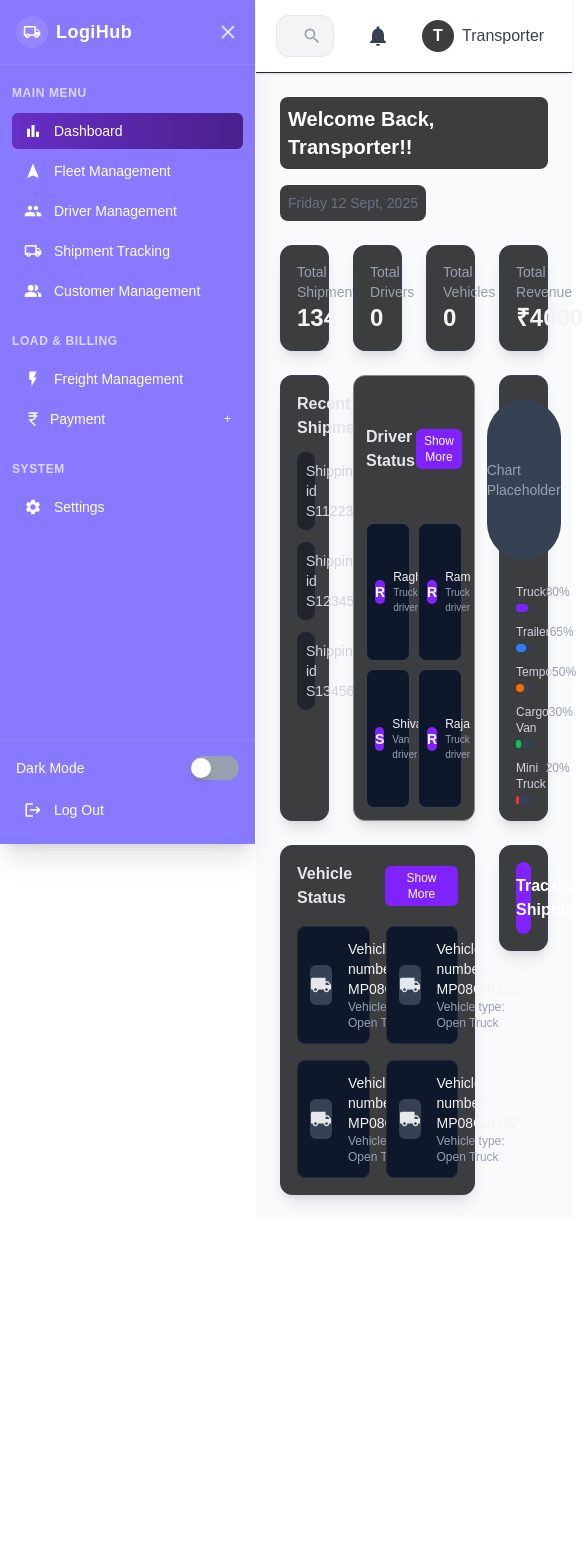
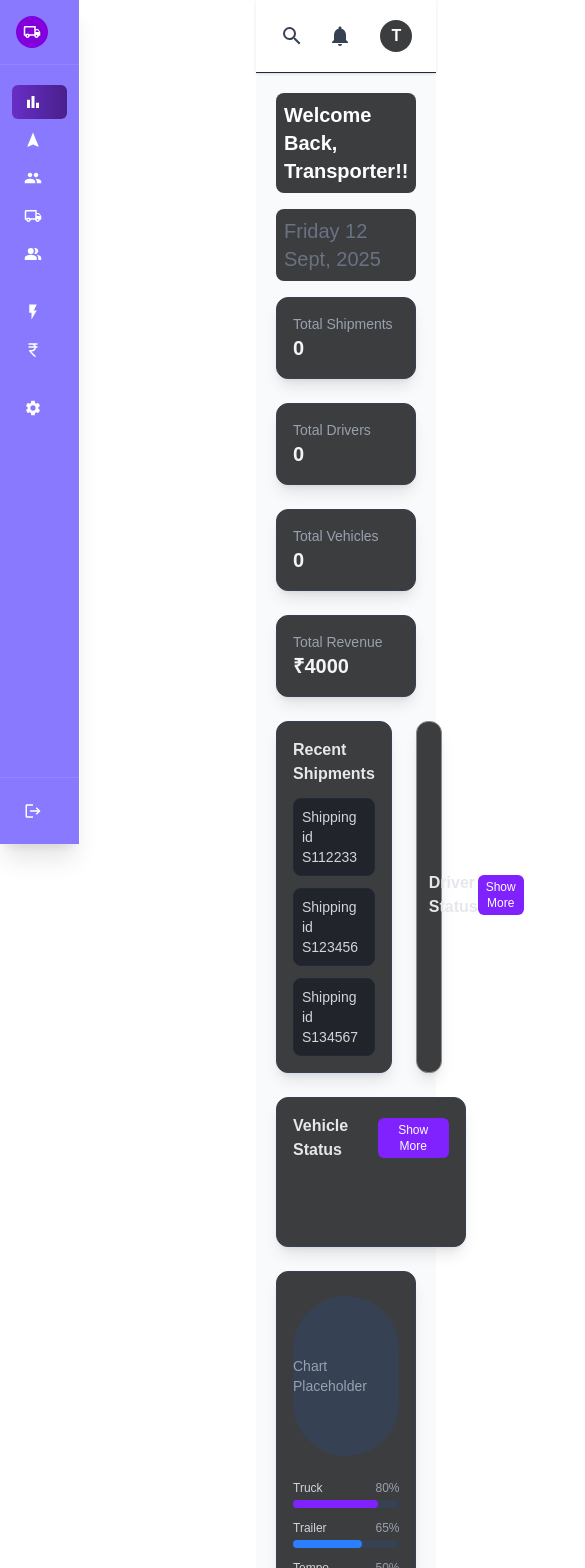
Before and after one commit to AnushkaTomar123/LogiHub, a Next.js app in the folder frontend/: page /transporter/dashboard in a window 390 px wide. Shown: the top 1568 px of the page, 585 px wide, since content can reach past the window. Before the commit the page ends 1219 px from the top, so only its background shows below. Built offline with nearby package versions, Linux system fonts and the light colour scheme.

Commit message:
feat:Daashbaord done

```diff
--- a/frontend/src/app/transporter/dashboard/page.tsx
+++ b/frontend/src/app/transporter/dashboard/page.tsx
@@ -26,6 +26,7 @@ const getDriverStatus = (id: number) => {
 // --- Interfaces (Kept same) ---
 
 interface Driver {
+  licenseNumber:string;
   id: number;
   driverName: string;
   status?: string;
@@ -139,10 +140,11 @@ export default function TransporterDashboard() {
       .catch((err) => console.error("Error fetching vehicles:", err));
   }, [transporterId]);
 
+
   // --- Stats Calculation for Stat Cards ---
   const totalVehicles = vehicles.length;
   const totalDrivers = drivers.length;
-  const totalShipments = 134;
+  const totalShipments = vehicles.length;
   const totalRevenue = 4000;
 
   const STAT_CARDS = [
@@ -175,8 +177,6 @@ export default function TransporterDashboard() {
       fixedWidth: true,
     },
   ];
-  // ------------------------------------------
-
   const sidebarWidth = sidebarCollapsed ? 80 : 256;
 
   return (
@@ -186,15 +186,14 @@ export default function TransporterDashboard() {
     >
       <TransporterHeader />
 
-      <main className="p-6">
-        {/* Top Header Row (Welcome & Date) */}
-        <div className="flex flex-col lg:flex-row justify-between items-start gap-4 mb-6">
-          <div>
+      <main className="p-5">
+        <div className="flex flex-col lg:flex-row justify-between items-start gap-4 mb-4">
+          <div className="col-span-1 dark:border-border">
             <h1 className="text-xl p-2 rounded-lg font-bold bg-card text-white">
               Welcome Back, {username}!!
             </h1>
           </div>
-          <div className="text-sm p-2 rounded-lg bg-card text-gray-500 dark:text-gray-400">
+          <div className="text-xl p-2 rounded-lg bg-card text-gray-500 dark:text-gray-400 dark:border-border">
             {new Date().toLocaleDateString("en-IN", {
               weekday: "long",
               day: "numeric",
@@ -203,31 +202,27 @@ export default function TransporterDashboard() {
             })}
           </div>
         </div>
-
-        {/* --- 4-COLUMN DASHBOARD LAYOUT (Adjusted) --- */}
-        <div className="grid grid-cols-4 gap-6">
-          {/* 1. Stat Cards (4 columns) */}
+        <div className="grid  grid-cols-1 md:grid-cols-4 gap-6">
+          {/* 1. Stat Cards */}
           {STAT_CARDS.map((item, i) => (
             <motion.div
               key={i}
               initial={{ opacity: 0, y: 20 }}
               animate={{ opacity: 1, y: 0 }}
               transition={{ delay: i * 0.08 }}
-              className="p-4 rounded-xl border border-gray-700 dark:border-gray-800 bg-card shadow-lg col-span-1"
+              className="p-4 rounded-xl border border-gray-700 dark:border-border bg-card shadow-lg md:col-span-1"
             >
               <div className="flex flex-col h-full justify-between">
                 <p className="text-sm text-gray-400">{item.label}</p>
-                <h3 className="text-2xl font-bold text-gray-100">
+                <h3 className="text-xl md:text-2xl font-bold text-gray-100">
                   {item.value}
                 </h3>
               </div>
             </motion.div>
           ))}
-
-          {/* --- Second Row Content --- */}
-
-          {/* 2. Recent Shipments (Below Stat Card 1) */}
-          <div className="col-span-1 p-4 rounded-xl bg-card border border-gray-700 shadow-lg min-h-[250px]">
+          <div className="grid grid-cols- md:grid-cols-3 md:col-span-3 gap-6">
+            {/* 2. Recent Shipments*/}
+            <div className="col-span-1 p-4 rounded-xl bg-card border border-gray-700 shadow-lg md:h-[200px]">
               <div className="flex items-center justify-between mb-3">
                 <h3 className="text-md font-semibold text-gray-200">
                   Recent Shipments
@@ -245,10 +240,9 @@ export default function TransporterDashboard() {
                 ))}
               </div>
             </div>
-
-          {/* 3. Driver Status (Below Stat Cards 2 & 3 - now col-span-2) */}
-          <div className="col-span-2 grid grid-cols-2 gap-2 p-3 rounded-xl bg-card border border-border shadow-lg min-h-[220px]">
-            <div className="col-span-2 flex items-center justify-between mb-1">
+            {/* 3. Driver Status  */}
+            <div className="md:col-span-2 grid grid-cols-1 md:grid-cols-2 gap-2 p-3 rounded-xl bg-card border border-border shadow-lg md:h-[200px]">
+              <div className="md:col-span-2 flex items-center justify-between mb-1">
                 <h3 className="text-md font-semibold text-gray-200">
                   Driver Status
                 </h3>
@@ -260,23 +254,23 @@ export default function TransporterDashboard() {
                 </button>
               </div>
 
-            {MOCK_DRIVER_UI.map((driver, index) => (
+              {drivers.slice(0,4).map((driver, index) => (
                 <div
                   key={index}
                   className="col-span-1 flex items-center gap-2 p-2 rounded-lg border border-gray-700 bg-[#0f172a] hover:bg-[#1a1f3d] transition-all duration-200"
                 >
                   <div className="w-6 h-6 rounded-full bg-violet-600 text-white flex items-center justify-center font-semibold text-sm">
-                  {driver.name.charAt(0)}
+                    {driver.driverName.charAt(0)}
                   </div>
                   <div className="flex-1">
                     <p className="font-medium text-xs text-gray-100">
-                    {driver.name}
+                      {driver.driverName}
                     </p>
-                  <p className="text-[10px] text-gray-400">{driver.type}</p>
+                    <p className="text-[10px] text-gray-400"><span>License No.:{driver.licenseNumber}</span></p>
                   </div>
                   <MdCircle
                     className={`ml-auto ${
-                    driver.status === "Online"
+                      driver.status === "Available"
                         ? "text-green-500"
                         : "text-gray-400"
                     }`}
@@ -285,13 +279,47 @@ export default function TransporterDashboard() {
                 </div>
               ))}
             </div>
+            {/* 5. Vehicle Status  */}
+            <div className="col-span-3 p-4 rounded-xl bg-card border border-gray-700 shadow-lg min-h-[150px]">
+              <div className="flex items-center justify-between mb-4">
+                <h3 className="text-md font-semibold text-gray-200">
+                  Vehicle Status
+                </h3>
+                <button
+                  onClick={() => router.push("/transporter/fleet")}
+                  className="px-3 py-1 rounded-md bg-violet-600 text-white hover:bg-violet-700 transition text-xs"
+                >
+                  Show More
+                </button>
+              </div>
 
-          {/* 4. Chart & Legend (Below Stat Card 4 - spanning 1 column) */}
+              <div className="grid grid-cols-2 gap-4">
+                {vehicles.slice(0,4).map((v) => (
+                  <div
+                    key={v.id}
+                    className="col-span-1 flex items-center gap-4 p-3 rounded-lg bg-[#0f172a] border border-gray-800"
+                  >
+                    <div className="w-10 h-10 rounded-md bg-gray-700 flex items-center justify-center">
+                      <MdLocalShipping size={22} className="text-gray-200" />
+                    </div>
+                    <div className="flex-1">
+                      <p className="font-medium text-sm text-gray-100">
+                        Vehicle number: {v.vehicleNumber}
+                      </p>
+                      <p className="text-xs text-gray-400">
+                        Vehicle type: {v.vehicleType}
+                      </p>
+                    </div>
+                  </div>
+                ))}
+              </div>
+            </div>
+          </div>
+
+          {/* 4. Chart & Legend  */}
           <div className="col-span-1 space-y-6">
             <aside className="bg-card rounded-xl p-4 border border-gray-700 shadow-lg flex flex-col items-center">
-              {/* Chart Area */}
               <div className="w-full h-44 flex items-center justify-center">
-                {/* Placeholder Chart */}
                 <div className="w-40 h-40 bg-gray-700 rounded-full flex items-center justify-center">
                   <span className="text-gray-400 text-sm">
                     Chart Placeholder
@@ -299,7 +327,7 @@ export default function TransporterDashboard() {
                 </div>
               </div>
 
-              {/* Chart Legend (Horizontal Bars - Mocked) */}
+              {/* Chart Legend */}
               <div className="w-full mt-4 space-y-3">
                 {[
                   { label: "Truck", value: 80, color: "bg-violet-600" },
@@ -323,55 +351,16 @@ export default function TransporterDashboard() {
                 ))}
               </div>
             </aside>
-          </div>
-
-          {/* --- Third Row Content --- */}
-
-          {/* 5. Vehicle Status (Below Recent Shipments and Driver Status - spanning 3 columns) */}
-          <div className="col-span-3 p-4 rounded-xl bg-card border border-gray-700 shadow-lg min-h-[150px]">
-            <div className="flex items-center justify-between mb-4">
-              <h3 className="text-md font-semibold text-gray-200">
-                Vehicle Status
-              </h3>
-              <button
-                onClick={() => router.push("/transporter/fleet")}
-                className="px-3 py-1 rounded-md bg-violet-600 text-white hover:bg-violet-700 transition text-xs"
-              >
-                Show More
-              </button>
-            </div>
-
-            <div className="grid grid-cols-2 gap-4">
-              {MOCK_VEHICLE_UI.map((v) => (
-                <div
-                  key={v.id}
-                  className="col-span-1 flex items-center gap-4 p-3 rounded-lg bg-[#0f172a] border border-gray-800"
-                >
-                  <div className="w-10 h-10 rounded-md bg-gray-700 flex items-center justify-center">
-                    <MdLocalShipping size={22} className="text-gray-200" />
-                  </div>
-                  <div className="flex-1">
-                    <p className="font-medium text-sm text-gray-100">
-                      Vehicle number: {v.vehicleNumber}
-                    </p>
-                    <p className="text-xs text-gray-400">
-                      Vehicle type: {v.vehicleType}
-                    </p>
-                  </div>
-                </div>
-              ))}
-            </div>
-          </div>
-
             {/* 6. Tracking Shipment Button (Below Chart) */}
             <div className="col-span-1">
-            <div className="bg-card rounded-xl p-4 border border-gray-700 shadow-lg">
+              <div className="bg-card rounded-xl p-0 border border-border shadow-lg">
                 <button
                   onClick={() => router.push("/transporter/shipment")}
-                className="w-full py-3 rounded-lg bg-violet-600 hover:bg-violet-700 text-white font-bold transition"
+                  className="w-full py-3 rounded-lg bg-violet-600 hover:bg-violet-700 text-white font-bold text-sm transition"
                 >
                   Tracking Shipment
                 </button>
+              </div>
             </div>
           </div>
         </div>
--- a/frontend/src/components/transporter/TransporterHeader.tsx
+++ b/frontend/src/components/transporter/TransporterHeader.tsx
@@ -3,8 +3,6 @@
 import { useState, useEffect } from "react";
 import {
   MdNotifications,
-  MdDarkMode,
-  MdLightMode,
   MdSearch,
 } from "react-icons/md";
 import Link from "next/link";
@@ -16,10 +14,10 @@ interface Transporter {
 }
 
 export default function TransporterHeader() {
-
   const [showNotifications, setShowNotifications] = useState(false);
   const [showProfilePanel, setShowProfilePanel] = useState(false);
   const [transporter, setTransporter] = useState<Transporter | null>(null);
+  const [showMobileSearch, setShowMobileSearch] = useState(false); // 🔹 For toggling mobile search input
 
   useEffect(() => {
     const username = localStorage.getItem("username");
@@ -29,26 +27,35 @@ export default function TransporterHeader() {
   }, []);
 
   return (
-    <header className="w-full bg-white dark:bg-background border-b border-gray-800 dark:border-border shadow flex justify-between items-center px-5 py-3 sticky top-0 z-50">
-      {/* Search Bar */}
-      <div className="flex-1 max-w-md">
+    <header className="w-full bg-white dark:bg-background border-b border-gray-800 dark:border-border shadow flex justify-between items-center px-4 py-3 sticky top-0 z-50">
+
+      {/* 🔹 Desktop Search Bar */}
+      <div className="flex-1 max-w-md hidden md:block">
         <div className="relative">
-
           <input
             type="text"
             placeholder="Search"
             className="w-full pl-10 pr-4 py-2 rounded-xl border border-gray-200 dark:border-gray-700 bg-gray-100 dark:bg-card text-gray-800 dark:text-gray-200 focus:outline-none focus:ring-2 focus:ring-border"
           />
-            <MdSearch
+          <MdSearch
             className="absolute right-3 top-1/2 -translate-y-1/2 text-gray-400 dark:text-gray-300"
             size={20}
           />
         </div>
-
       </div>
 
-      {/* Right Icons */}
-      <div className="flex items-center gap-4 ml-6">
+      {/* 🔹 Mobile Search Icon */}
+      <div className="flex md:hidden">
+        <button
+          onClick={() => setShowMobileSearch(!showMobileSearch)}
+          className="p-2 rounded-full hover:bg-gray-100 dark:hover:bg-gray-700 text-gray-700 dark:text-gray-200"
+        >
+          <MdSearch size={24} />
+        </button>
+      </div>
+
+      {/* 🔹 Right Icons */}
+      <div className="flex items-center gap-3 md:ml-6">
         {/* Notifications */}
         <div className="relative">
           <button
@@ -66,25 +73,39 @@ export default function TransporterHeader() {
           )}
         </div>
 
-
-
         {/* Profile */}
         <div className="relative">
-          {/* Profile Panel */}
-          {/* Profile Icon - Click to Go to Profile Page */}
           <Link
             href="/transporter/profile"
-            className="flex items-center gap-2 p-2 rounded-xl hover:bg-forgr dark:hover:bg-gray-700"
+            className="flex items-center gap-2 p-2 rounded-xl hover:bg-gray-100 dark:hover:bg-gray-700"
           >
             <div className="w-8 h-8 bg-card rounded-full flex items-center justify-center text-white font-semibold">
               {transporter ? transporter.username.charAt(0) : "T"}
             </div>
-            <span className="text-gray-700 dark:text-gray-200 font-medium">
+            <span className="text-gray-700 dark:text-gray-200 font-medium hidden sm:inline">
               {transporter ? transporter.username : "Transporter"}
             </span>
           </Link>
         </div>
       </div>
+
+      {/* 🔹 Mobile Search Input Overlay */}
+      {showMobileSearch && (
+        <div className="absolute top-0 left-0 w-full h-full bg-white dark:bg-background flex items-center px-4 shadow-md md:hidden">
+          <input
+            type="text"
+            autoFocus
+            placeholder="Search..."
+            className="flex-1 pl-4 pr-10 py-2 rounded-xl border border-gray-300 dark:border-gray-700 bg-gray-100 dark:bg-card text-gray-800 dark:text-gray-200 focus:outline-none"
+          />
+          <button
+            onClick={() => setShowMobileSearch(false)}
+            className="absolute right-5 text-gray-500 dark:text-gray-300"
+          >
+            ✕
+          </button>
+        </div>
+      )}
     </header>
   );
 }
--- a/frontend/src/components/transporter/TransporterSidebar.tsx
+++ b/frontend/src/components/transporter/TransporterSidebar.tsx
@@ -32,6 +32,19 @@ export default function TransporterSidebar() {
   });
   const { theme, setTheme } = useTheme();
 
+  // 🔹 Auto-collapse on mobile view
+  useEffect(() => {
+    const handleResize = () => {
+      if (window.innerWidth <= 768) {
+        setCollapsed(true);
+      }
+    };
+    handleResize();
+    window.addEventListener("resize", handleResize);
+    return () => window.removeEventListener("resize", handleResize);
+  }, []);
+
+  // 🔹 Sync collapse state with localStorage
   useEffect(() => {
     if (typeof window !== "undefined") {
       localStorage.setItem("sidebarCollapsed", collapsed ? "true" : "false");
@@ -81,6 +94,13 @@ export default function TransporterSidebar() {
     setOpenDropdown(openDropdown === label ? null : label);
   };
 
+  // 🔹 Prevent expanding on mobile
+  const handleCollapseToggle = () => {
+    if (window.innerWidth > 768) {
+      setCollapsed((s) => !s);
+    }
+  };
+
   return (
     <aside
       className={`fixed top-0 left-0 h-screen flex flex-col justify-between transition-all duration-300 z-50
@@ -91,15 +111,15 @@ export default function TransporterSidebar() {
       {/* Header Section */}
       <div className="flex items-center justify-between px-4 py-4 border-b border-white/10">
         <div className="flex items-center gap-2">
-          <div className="w-8 h-8 rounded-full flex items-center justify-center bg-white/10">
+          <div className="w-8 h-8 rounded-full flex items-center justify-center bg-purple-700">
             <MdOutlineLocalShipping size={18} />
           </div>
           {!collapsed && <span className="font-semibold text-lg tracking-wide">LogiHub</span>}
         </div>
 
         <button
-          onClick={() => setCollapsed((s) => !s)}
-          className="text-white/80 hover:text-white transition-all"
+          onClick={handleCollapseToggle} // 🔹 Modified here
+          className="hidden md:inline-flex text-white/80 hover:text-white  transition-all"
         >
           {collapsed ? <MdMenu size={22} /> : <MdClose size={22} />}
         </button>
```
Lines whose indentation alone changed are shown as unchanged.
